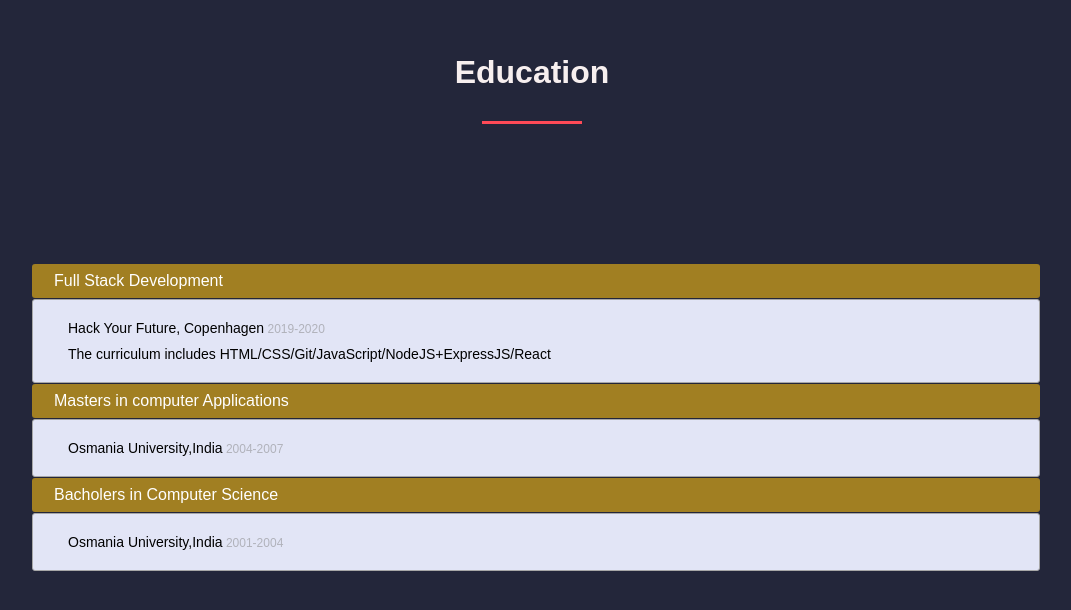
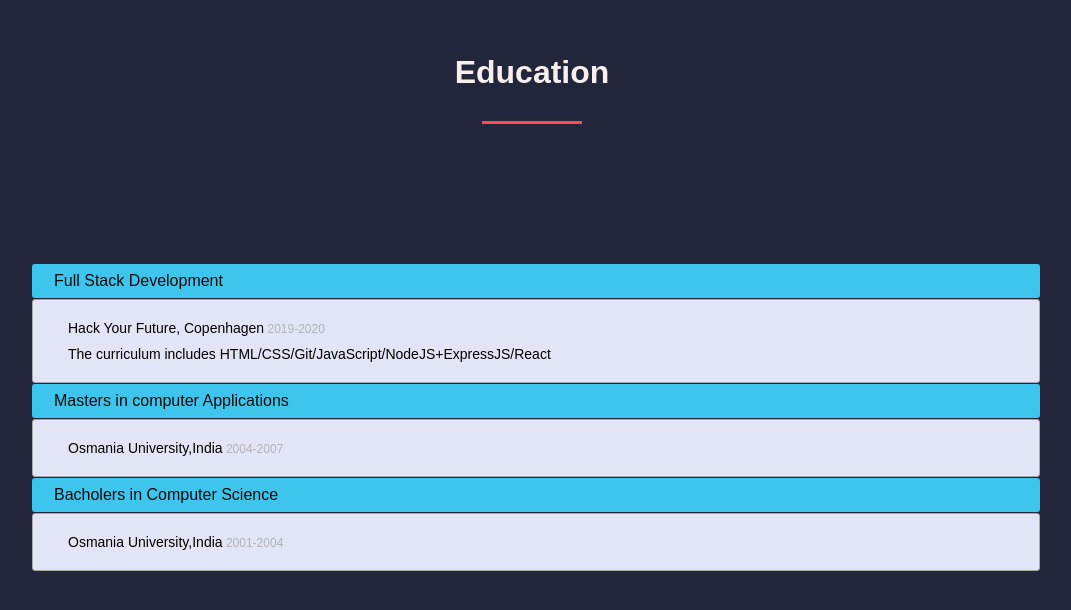
Before and after one commit to mamathamereddy/Portfolio, a React (Create React App) app: page / in a window 1280 px wide. Shown: the part 4216-4826 px from the top of the page, without its empty margins (108-1179 px from the left). Built offline with nearby package versions, Linux system fonts and the light colour scheme.

Commit message:
changing the color of accordion

```diff
--- a/src/App.css
+++ b/src/App.css
@@ -543,16 +543,14 @@ label {
   padding: 8px 22px;
   margin: 0 0 1px 0;
   cursor: pointer;
-  background: #a17f22;
+  background: #3dc5ee;
   border-radius: 3px;
-  color: #fff;
+  color: rgb(12, 11, 11);
   transition: ease 0.5s;
   text-align: left;
 }
 
-label:hover {
-  background: #4e8774;
-}
+
 
 .content {
   background: #e2e5f6;
```
